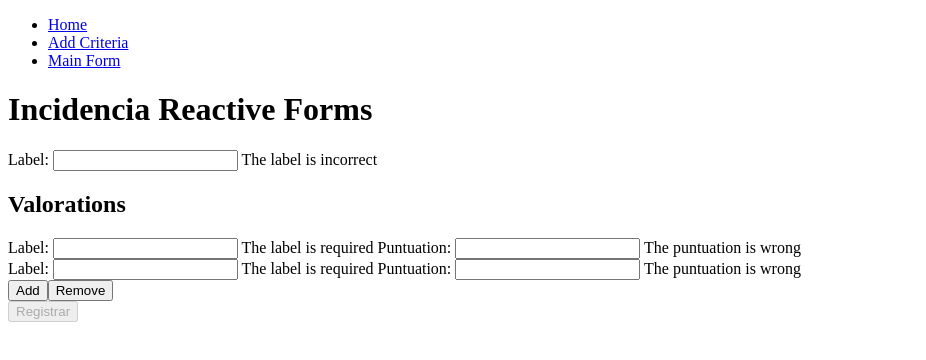
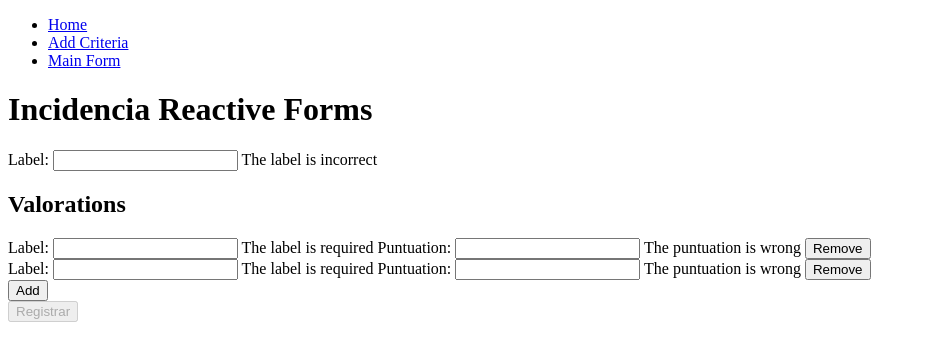
Before and after one commit to obassols/DAW-M06, an Angular app in the folder Angular/AtencioClient/: page /addCriteria in a window 1280 px wide. Shown: the top 360 px of the page, without its empty margins (0-926 px from the left). Built offline with nearby package versions, Linux system fonts and the light colour scheme.

Commit message:
Changed remove button to every valoration

```diff
--- a/Angular/AtencioClient/src/app/Projecte/Components/form-criteria/form-criteria.component.html
+++ b/Angular/AtencioClient/src/app/Projecte/Components/form-criteria/form-criteria.component.html
@@ -24,11 +24,11 @@
       <label *ngIf="getValorationsPuntuation(i).invalid">
         The puntuation is wrong
       </label>
+      <button (click)="removeValoration(i)">Remove</button>
     </div>
   </div>
   <div>
     <button (click)="addValoration()">Add</button>
-    <button (click)="removeValoration()">Remove</button>
   </div>
 
   <button [disabled]="!criteriaForm.valid">Registrar</button>
--- a/Angular/AtencioClient/src/app/Projecte/Components/form-criteria/form-criteria.component.ts
+++ b/Angular/AtencioClient/src/app/Projecte/Components/form-criteria/form-criteria.component.ts
@@ -42,8 +42,8 @@ export class FormCriteriaComponent implements OnInit {
     console.log(this.valorations);
   }
 
-  removeValoration(): void {
-    this.valorations.removeAt(this.valorations.length - 1);
+  removeValoration(i: number): void {
+    this.valorations.removeAt(i);
     console.log(this.valorations);
   }
 
```
